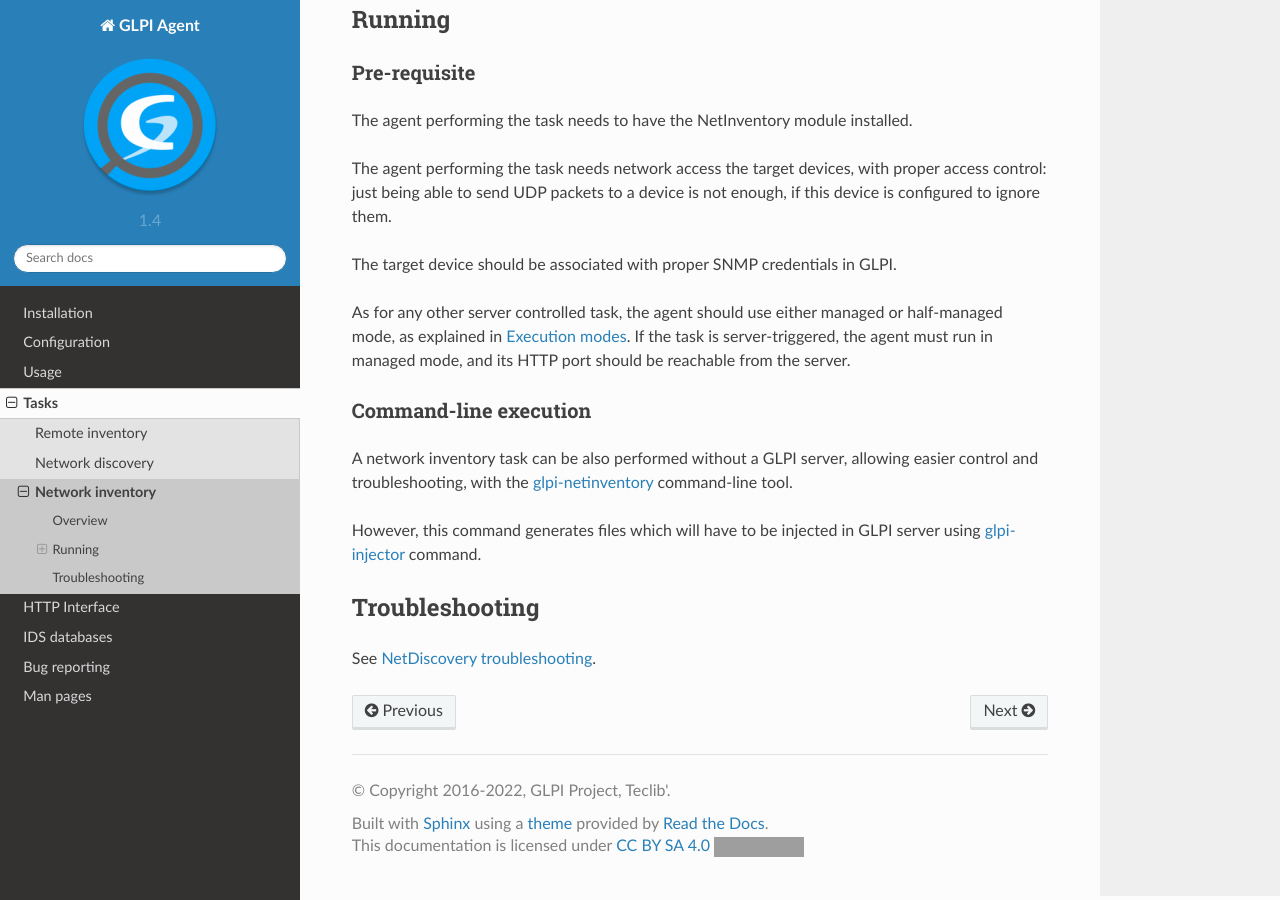
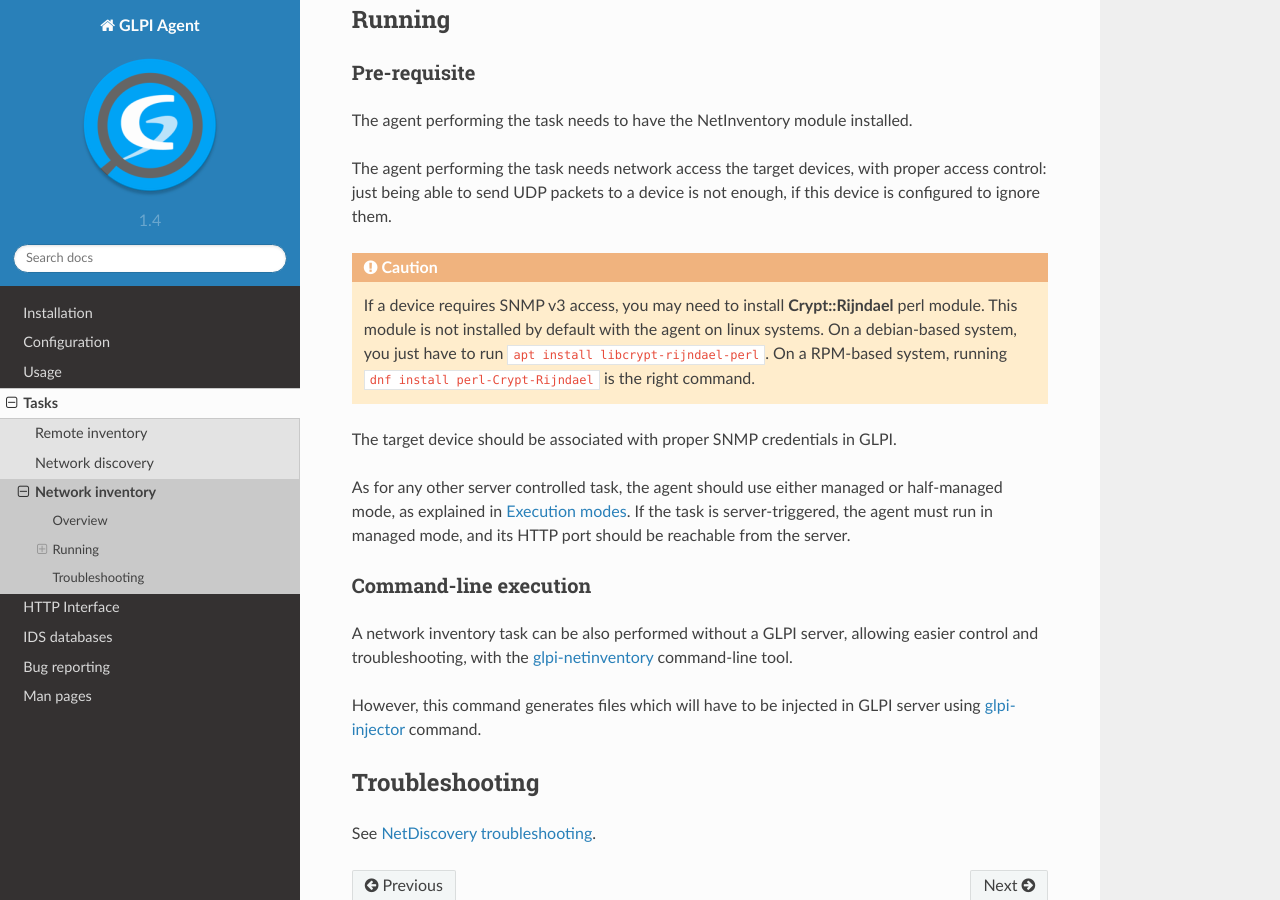
Before and after one commit to glpi-project/doc-agent, a Sphinx documentation site: the page built from source/tasks/network-inventory.rst, in a window 1280 px wide and 900 px high, scrolled down 524 px. Built offline with Sphinx 7.4.7 and the Read the Docs theme 2.0.0, drawn with Linux system fonts in a browser that asks for light colours; grey boxes are pictures that could not be loaded.

Commit message:
Add Crypt::Rijndael requirement caution for SNMPv3 access

```diff
--- a/source/tasks/network-inventory.rst
+++ b/source/tasks/network-inventory.rst
@@ -30,6 +30,15 @@
 proper access control: just being able to send UDP packets to a device is not
 enough, if this device is configured to ignore them.
 
+.. _snmpv3-caution:
+
+.. caution::
+
+   If a device requires SNMP v3 access, you may need to install **Crypt::Rijndael** perl module.
+   This module is not installed by default with the agent on linux systems. On a debian-based
+   system, you just have to run ``apt install libcrypt-rijndael-perl``. On a RPM-based system,
+   running ``dnf install perl-Crypt-Rijndael`` is the right command.
+
 The target device should be associated with proper SNMP credentials in GLPI.
 
 As for any other server controlled task, the agent should use either managed or
```
Also changed, not shown: source/tasks/network-discovery.rst (+9 -0 lines).
